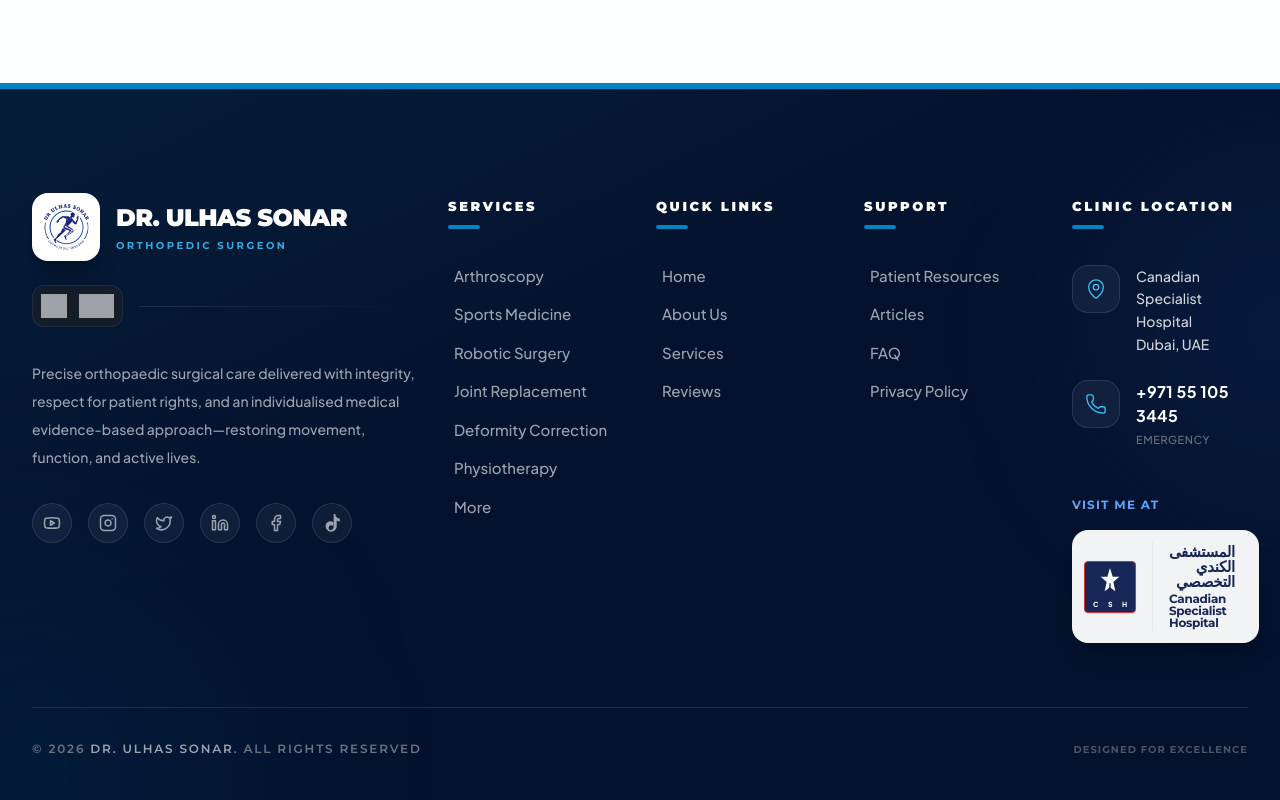
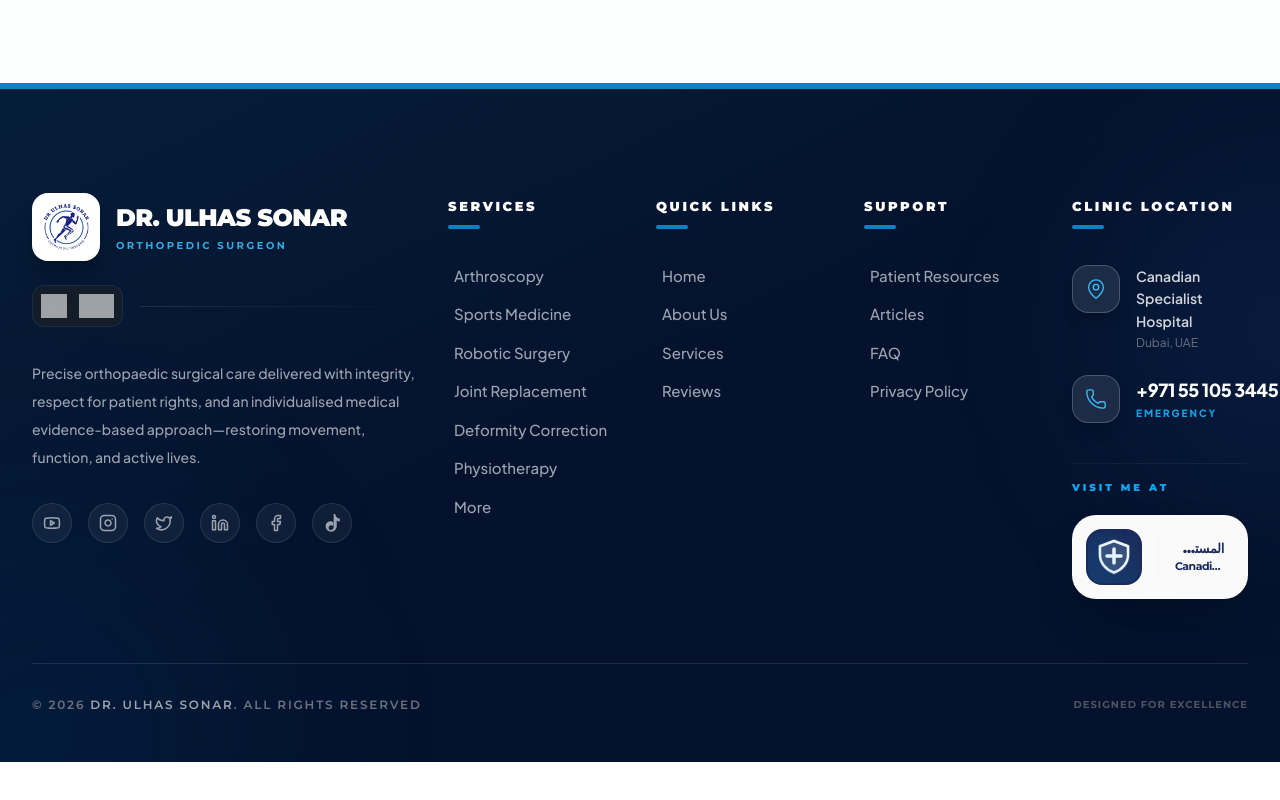
Before and after one commit to sabin876/Doctor-Port, a React (Vite) app: page /gallery in a window 1280 px wide. Shown: the part 2611-3411 px from the top of the page. After the commit the page ends 3373 px from the top, so only its background shows below. Built offline with nearby package versions, Linux system fonts and the light colour scheme; a web font is replaced by a local one.

Commit message:
Improve footer layout, fix text wrapping, and enhance CSH branding

```diff
--- a/src/components/Footer.jsx
+++ b/src/components/Footer.jsx
@@ -28,7 +28,7 @@ const Footer = () => {
             <div className="absolute top-20 -end-40 w-80 h-80 bg-blue-500/10 rounded-full blur-[100px] pointer-events-none"></div>
 
             <div className="max-w-7xl mx-auto px-4 sm:px-6 lg:px-8 relative z-10">
-                <div className="grid grid-cols-1 md:grid-cols-2 lg:grid-cols-12 gap-12 lg:gap-8 mb-16">
+                <div className="grid grid-cols-1 sm:grid-cols-2 md:grid-cols-3 lg:grid-cols-12 gap-y-12 gap-x-8 mb-16">
                     {/* Brand Column */}
                     <div className="lg:col-span-4 flex flex-col pt-2">
                         {/* Primary Brand Identity */}
@@ -162,49 +162,52 @@ const Footer = () => {
                         </h4>
                         <ul className="space-y-6 mt-4 mb-10">
                             <li className="flex gap-4 group cursor-pointer">
-                                <div className="w-12 h-12 rounded-2xl bg-white/5 border border-white/10 group-hover:bg-primary-600/20 group-hover:border-primary-500/30 flex items-center justify-center text-primary-400 group-hover:text-primary-300 transition-all duration-300 flex-shrink-0">
+                                <div className="w-12 h-12 rounded-2xl bg-white/10 backdrop-blur-md border border-white/20 group-hover:bg-primary-600/30 group-hover:border-primary-500/40 flex items-center justify-center text-primary-400 group-hover:text-primary-300 transition-all duration-300 flex-shrink-0 shadow-lg shadow-black/20">
                                     <MapPin size={22} strokeWidth={1.5} />
                                 </div>
-                                <div className="flex flex-col justify-center">
-                                    <span className="text-gray-300 text-sm font-medium leading-relaxed group-hover:text-white transition-colors duration-300">
-                                        {t('footer.hospitalName')}<br/>Dubai, UAE
+                                <div className="flex flex-col">
+                                    <span className="text-gray-300 text-sm font-semibold leading-relaxed group-hover:text-white transition-colors duration-300">
+                                        {t('footer.hospitalName')}
                                     </span>
+                                    <span className="text-gray-500 text-xs mt-0.5">Dubai, UAE</span>
                                 </div>
                             </li>
                             <li className="flex gap-4 group cursor-pointer">
-                                <div className="w-12 h-12 rounded-2xl bg-white/5 border border-white/10 group-hover:bg-primary-600/20 group-hover:border-primary-500/30 flex items-center justify-center text-primary-400 group-hover:text-primary-300 transition-all duration-300 flex-shrink-0">
+                                <div className="w-12 h-12 rounded-2xl bg-white/10 backdrop-blur-md border border-white/20 group-hover:bg-primary-600/30 group-hover:border-primary-500/40 flex items-center justify-center text-primary-400 group-hover:text-primary-300 transition-all duration-300 flex-shrink-0 shadow-lg shadow-black/20">
                                     <Phone size={22} strokeWidth={1.5} />
                                 </div>
                                 <div className="flex flex-col justify-center">
-                                    <span className="text-white font-bold tracking-wide">+971 55 105 3445</span>
-                                    <span className="text-gray-500 text-[11px] font-medium uppercase tracking-wider mt-1">{t('footer.emergency')}</span>
+                                    <span className="text-white font-black tracking-tight whitespace-nowrap text-lg">+971 55 105 3445</span>
+                                    <span className="text-primary-500 text-[10px] font-black uppercase tracking-[0.2em] mt-0.5">{t('footer.emergency')}</span>
                                 </div>
                             </li>
                         </ul>
 
-                        {/* Visit Me At Section (Realigned to Right/Contact Column) */}
-                        <div className="pt-2">
-                            <h4 className="text-[12px] font-montserrat font-bold uppercase tracking-widest mb-4 text-blue-400">
+                        {/* Visit Me At Section - Enhanced Design */}
+                        <div className="pt-4 border-t border-white/5 mt-4">
+                            <h4 className="text-[10px] font-black uppercase tracking-[0.3em] mb-5 text-primary-500">
                                 {t('footer.visitMeAt')}
                             </h4>
-                            <a href="https://csh.ae/" target="_blank" rel="noreferrer" className="group inline-flex items-center gap-4 bg-white/95 hover:bg-white p-3 pr-6 rounded-2xl shadow-xl transition-all duration-300 hover:-translate-y-1 hover:shadow-primary-500/10">
-                                {/* Custom CSS representation of the Canadian Specialist Hospital logo */}
-                                <div className="relative w-[3.25rem] h-[3.25rem] bg-[#162758] rounded shadow-sm border border-[#d32f2f] flex justify-center flex-shrink-0">
-                                    <svg className="absolute w-8 h-8 top-1 text-white fill-current" viewBox="0 0 24 24">
-                                        <path d="M12 1.5L14 8h5l-4.5 4L16 19l-4-3-4 3 1.5-7L5 8h5l2-6.5z"/>
-                                        <path className="fill-[#162758]" d="M11.5 13h1v8h-1v-8z"/>
+                            <a
+                                href="https://csh.ae/"
+                                target="_blank"
+                                rel="noreferrer"
+                                className="group flex items-center gap-4 bg-white/[0.98] hover:bg-white p-3.5 pr-6 rounded-[1.5rem] shadow-2xl transition-all duration-500 hover:-translate-y-1.5 hover:shadow-primary-500/20 active:scale-95"
+                            >
+                                {/* Professional SVG Shield Logo Representation */}
+                                <div className="relative w-14 h-14 bg-[#1a2b5b] rounded-2xl shadow-inner flex items-center justify-center flex-shrink-0 overflow-hidden border-2 border-[#1a2b5b]">
+                                    <svg className="w-10 h-10 text-white" viewBox="0 0 40 40" fill="none" xmlns="http://www.w3.org/2000/svg">
+                                        <path d="M20 2L4 8V18C4 26.5 10.5 34.5 20 38C29.5 34.5 36 26.5 36 18V8L20 2Z" fill="currentColor" fillOpacity="0.15"/>
+                                        <path d="M20 4L6 9.25V18C6 25.5 11.5 32.5 20 35.5C28.5 32.5 34 25.5 34 18V9.25L20 4Z" stroke="white" strokeWidth="2.5" strokeLinecap="round" strokeLinejoin="round"/>
+                                        <path d="M20 12V26M13 19H27" stroke="white" strokeWidth="3.5" strokeLinecap="round" strokeLinejoin="round"/>
                                     </svg>
-                                    <div className="absolute bottom-1 w-full flex justify-between px-2">
-                                        <span className="text-white text-[7px] font-black leading-none">C</span>
-                                        <span className="text-white text-[7px] font-black leading-none">S</span>
-                                        <span className="text-white text-[7px] font-black leading-none">H</span>
-                                    </div>
+                                    <div className="absolute inset-0 bg-gradient-to-tr from-primary-600/20 to-transparent pointer-events-none"></div>
                                 </div>
-                                <div className="flex flex-col border-l border-gray-200 pl-4 py-0.5 max-w-[180px]">
-                                    <span className="text-[#162758] text-[15px] font-black font-montserrat tracking-tight leading-none mb-1 text-right" dir="rtl">
+                                <div className="flex flex-col border-l border-gray-100 pl-4 py-0.5 min-w-0">
+                                    <span className="text-[#1a2b5b] text-[13px] font-black font-montserrat tracking-tight leading-tight mb-1 truncate text-right" dir="rtl">
                                         المستشفى الكندي التخصصي
                                     </span>
-                                    <span className="text-[#162758] text-[12px] font-bold font-montserrat tracking-tight leading-none">
+                                    <span className="text-[#1a2b5b] text-[11px] font-bold font-montserrat tracking-tighter leading-tight truncate">
                                         Canadian Specialist Hospital
                                     </span>
                                 </div>
```
